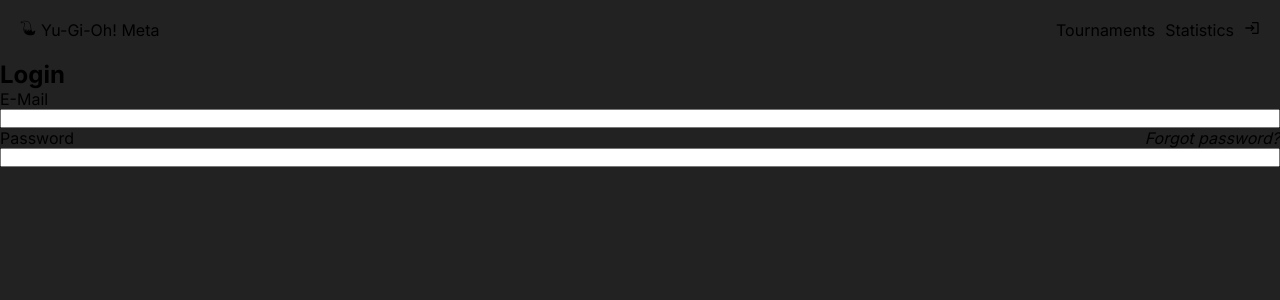
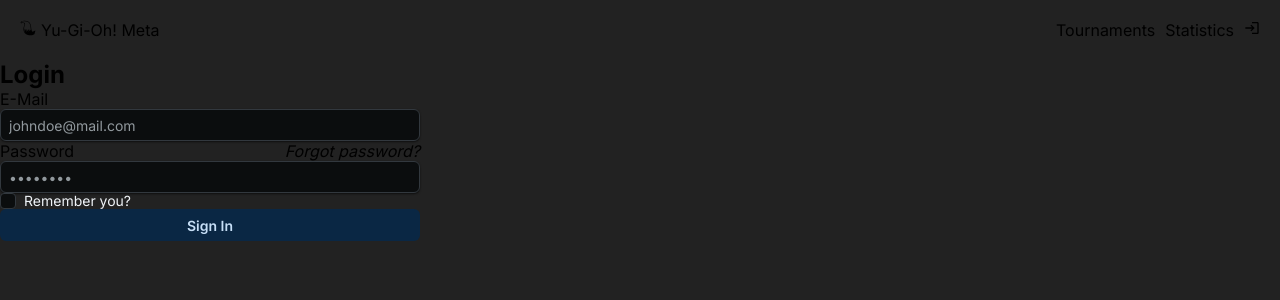
Before and after one commit to domieee/yugi, a Next.js app: page /login in a window 1280 px wide. Shown: the top 300 px of the page. Built offline with nearby package versions, Linux system fonts and the light colour scheme.

Commit message:
:heavy_plus_sign: in [...id]/page: changed url to .env

```diff
--- a/app/(site)/login/login.module.css
+++ b/app/(site)/login/login.module.css
@@ -7,3 +7,9 @@
     display: flex;
     justify-content: space-between;
 }
+
+.form {
+    display: flex;
+    flex-direction: column;
+    max-width: 420px;
+}
--- a/app/(site)/login/page.jsx
+++ b/app/(site)/login/page.jsx
@@ -1,5 +1,8 @@
 import styles from './login.module.css'
 import Link from 'next/link'
+import Checkbox from '@mui/joy/Checkbox';
+import Button from '@mui/joy/Button';
+import Input from '@mui/joy/Input';
 
 export default function Login() {
     return (
@@ -7,10 +10,10 @@ export default function Login() {
         <section>
             <article>
                 <h2>Login</h2>
-                <form method="post">
+                <form method="post" className={styles.form}>
                     <div className={styles.inputWrapper}>
                         <label htmlFor="email">E-Mail</label>
-                        <input type="email" name="email" id="email" />
+                        <Input size='sm' placeholder="johndoe@mail.com" variant="outlined" />
                     </div>
                     <div className={styles.inputWrapper}>
                         <div className={styles.passwordRow}>
@@ -22,9 +25,10 @@ export default function Login() {
                             </Link>
                         </div>
 
-                        <input type="password" name="password" id="password" />
+                        <Input size='sm' placeholder="••••••••" variant="outlined" />
                     </div>
-
+                    <Checkbox size='sm' label='Remember you?' />
+                    <Button variant='soft' size='sm'>Sign In</Button>
                 </form>
             </article>
         </section>
```
